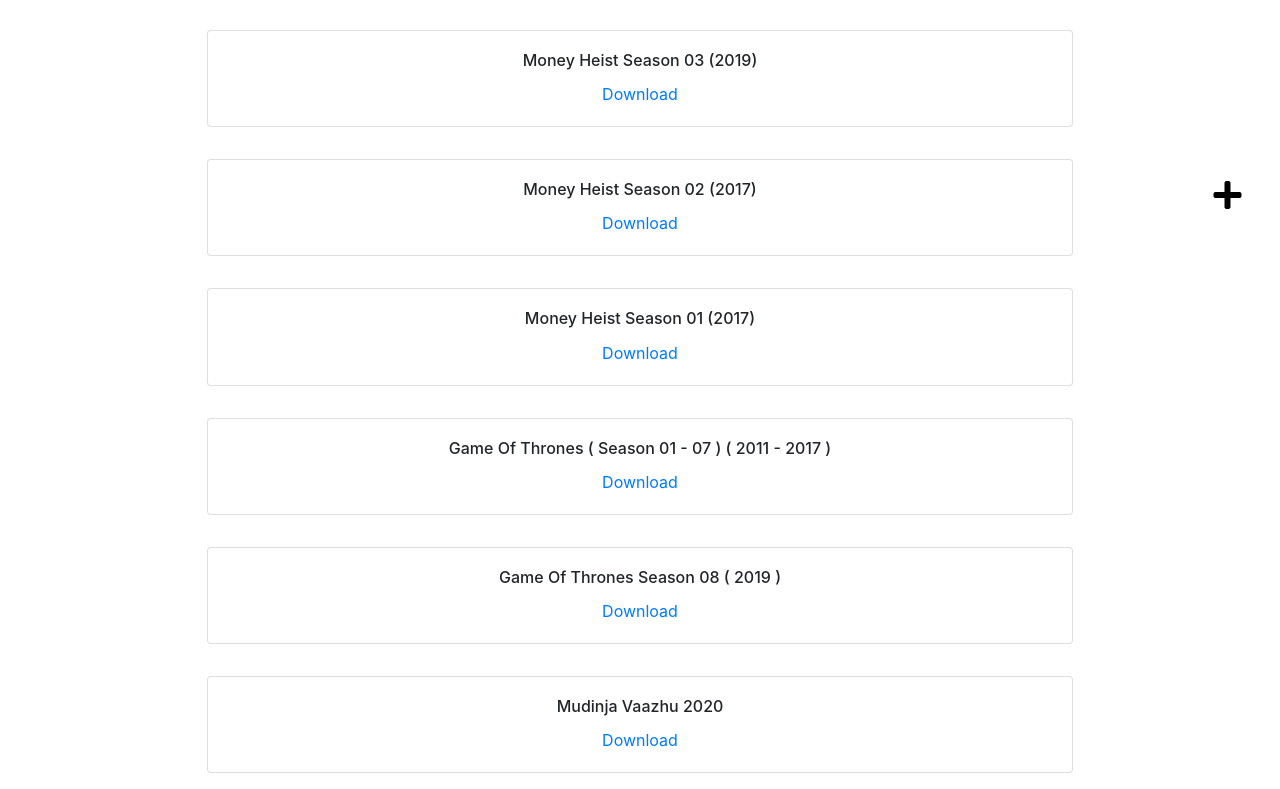
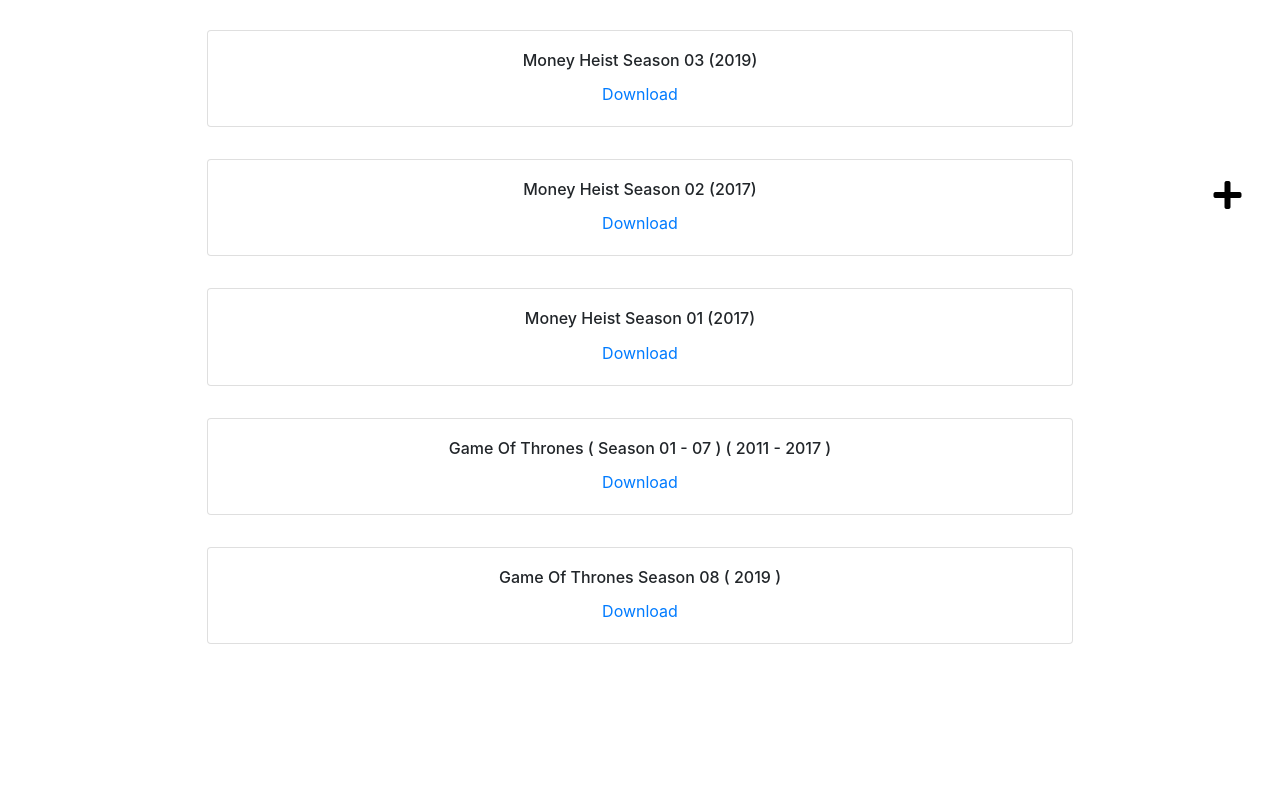
Before and after one commit to CreatorsInn/Quarantine-Life, a React (Create React App) app: page / in a window 1280 px wide. Shown: the part 551-1340 px from the top of the page. After the commit the page ends 1211 px from the top, so only its background shows below. Built offline with nearby package versions, Linux system fonts and the light colour scheme.

Commit message:
REMOVED:

```diff
--- a/src/data/links.js
+++ b/src/data/links.js
@@ -40,14 +40,9 @@
       "magnet:?xt=urn:btih:7cdb9e508c40f0a71a23f68490d32591947ab603&dn=www.TamilRockerrs.pl - Game of Thrones - Complete Season (1 to 7) - 480p English BDRip - x264 - 24GB - ESub&tr=udp%3A%2F%2Ftracker.openbittorrent.com%3A80%2Fannounce&tr=udp%3A%2F%2Fglotorrents.pw%3A6969%2Fannounce&tr=udp%3A%2F%2Ftracker.openbittorrent.com%3A80%2Fannounce&tr=udp%3A%2F%2Ftracker.opentrackr.org%3A1337%2Fannounce', 'extension': 'avi', 'stream': 'magnet:?xt=urn:btih:7cdb9e508c40f0a71a23f68490d32591947ab603&dn=www.TamilRockerrs.pl - Game of Thrones - Complete Season (1 to 7) - 480p English BDRip - x264 - 24GB - ESub&tr=udp%3A%2F%2Ftracker.openbittorrent.com%3A80%2Fannounce&tr=udp%3A%2F%2Fglotorrents.pw%3A6969%2Fannounce&tr=udp%3A%2F%2Ftracker.openbittorrent.com%3A80%2Fannounce&tr=udp%3A%2F%2Ftracker.opentrackr.org%3A1337%2Fannounce",
   },
   {
-    NAME: "Game Of Thrones Season 08 ( 2019 )",
+    NAME: "Game Of Thrones Season 08 ( 2019 )  ",
     LINK:
       "magnet:?xt=urn:btih:fb4b27d36048c10af9077c157b7f48ee407eb222&dn=Game Of Thrones S08 Complete Season 8 720p x264 AC3 5.1 [MKV]&tr=udp%3A%2F%2Ftracker.openbittorrent.com%3A80%2Fannounce&tr=udp%3A%2F%2Fglotorrents.pw%3A6969%2Fannounce&tr=udp%3A%2F%2Ftracker.openbittorrent.com%3A80%2Fannounce&tr=udp%3A%2F%2Ftracker.opentrackr.org%3A1337%2Fannounce', 'extension': 'avi', 'stream': 'magnet:?xt=urn:btih:fb4b27d36048c10af9077c157b7f48ee407eb222&dn=Game Of Thrones S08 Complete Season 8 720p x264 AC3 5.1 [MKV]&tr=udp%3A%2F%2Ftracker.openbittorrent.com%3A80%2Fannounce&tr=udp%3A%2F%2Fglotorrents.pw%3A6969%2Fannounce&tr=udp%3A%2F%2Ftracker.openbittorrent.com%3A80%2Fannounce&tr=udp%3A%2F%2Ftracker.opentrackr.org%3A1337%2Fannounce",
-  },
-  {
-    NAME: "Mudinja Vaazhu 2020",
-    LINK:
-      "magnet:?xt=urn:btih:26e3102ffec9044ce3565bf6177110808b1d9515&dn=www.TamilRockers.ws%20-%20Mudinja%20Vaazhu%20(2020)%5bTamil%20-%20HDRip%20-%20x264%20-%20700MB%20-%20ESubs%5d.mkv&tr=udp%3a%2f%2f9.rarbg.me%3a2710%2fannounce&tr=udp%3a%2f%2fopen.stealth.si%3a80%2fannounce&tr=udp%3a%2f%2ftracker.openbittorrent.com%3a80%2fannounce&tr=udp%3a%2f%2ftracker.leechers-paradise.org%3a6969%2fannounce&tr=udp%3a%2f%2fopen.demonii.si%3a1337%2fannounce&tr=udp%3a%2f%2ftracker.moeking.me%3a6969%2fannounce&tr=udp%3a%2f%2fxxxtor.com%3a2710%2fannounce&tr=udp%3a%2f%2fexodus.desync.com%3a6969%2fannounce&tr=udp%3a%2f%2ftracker.coppersurfer.tk%3a6969%2fannounce&tr=udp%3a%2f%2f9.rarbg.to%3a2710%2fannounce&tr=udp%3a%2f%2fdenis.stalker.upeer.me%3a6969%2fannounce&tr=udp%3a%2f%2ftracker.torrent.eu.org%3a451%2fannounce&tr=udp%3a%2f%2fvalakas.rollo.dnsabr.com%3a2710%2fannounce&tr=udp%3a%2f%2ftracker.opentrackr.org%3a1337%2fannounce&tr=udp%3a%2f%2fipv4.tracker.harry.lu%3a80%2fannounce&tr=udp%3a%2f%2fp4p.arenabg.com%3a1337%2fannounce&tr=udp%3a%2f%2ftracker.tiny-vps.com%3a6969%2fannounce&tr=udp%3a%2f%2fretracker.lanta-net.ru%3a2710%2fannounce&tr=udp%3a%2f%2ftracker.cyberia.is%3a6969%2fannounce&tr=udp%3a%2f%2ftracker.pomf.se%3a80%2fannounce",
   },
 ];
 
```
